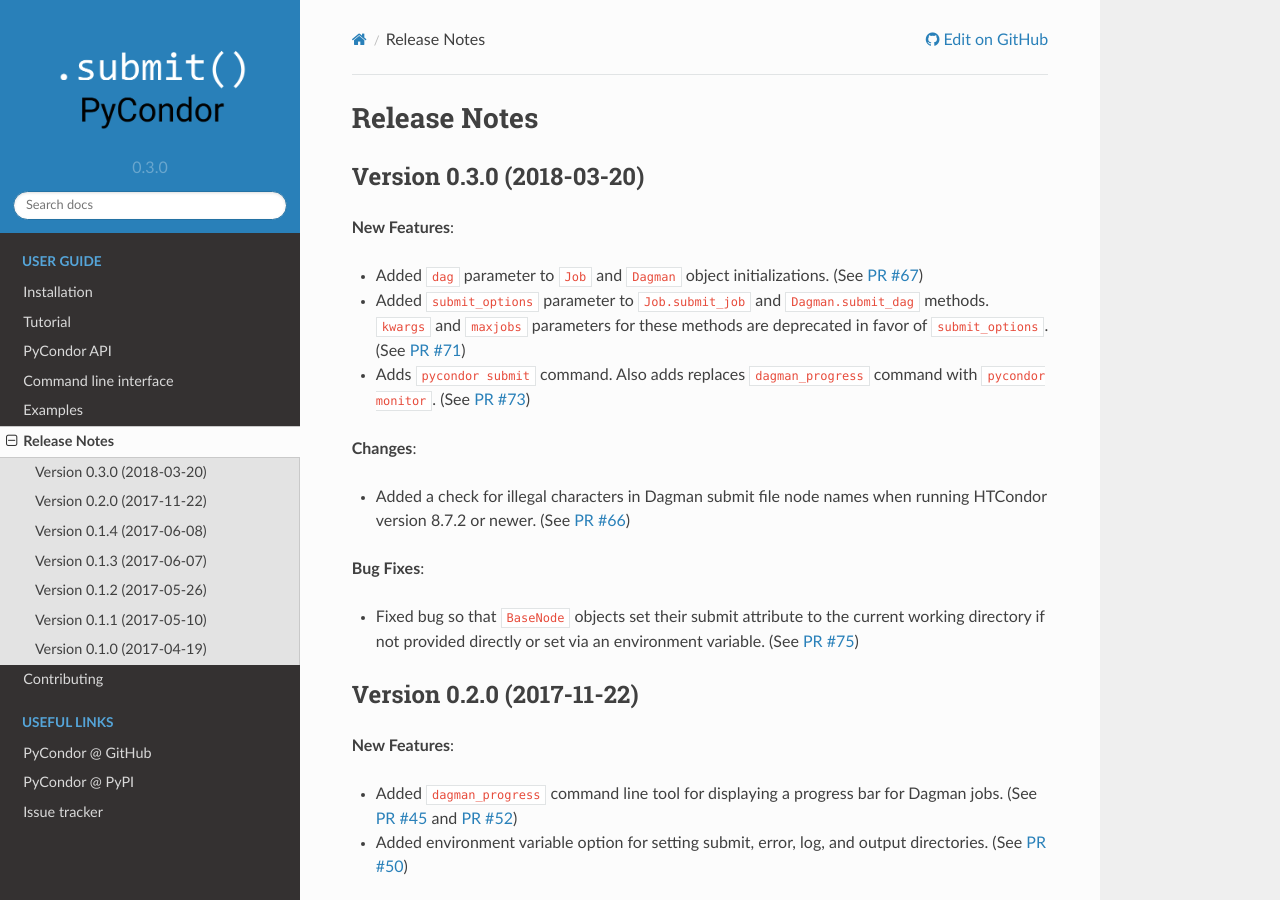
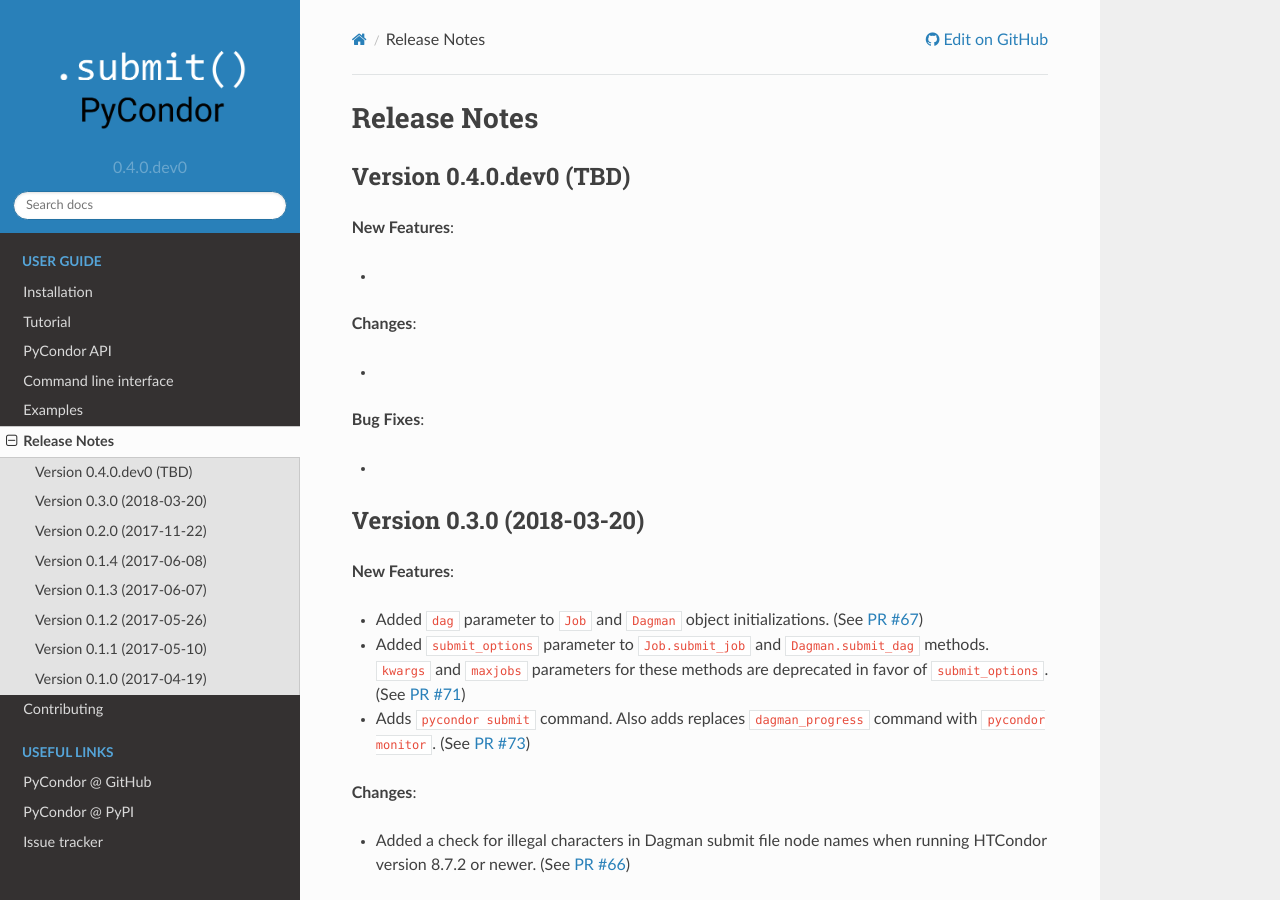
Before and after one commit to pycondor/pycondor, a Sphinx documentation site: the page built from docs/changelog.rst, in a window 1280 px wide and 900 px high. Built offline with Sphinx 7.4.7 and the Read the Docs theme 2.0.0, drawn with Linux system fonts in a browser that asks for light colours.

Commit message:
Setup for 0.4.0 release

```diff
--- a/docs/changelog.rst
+++ b/docs/changelog.rst
@@ -5,6 +5,23 @@
 *************
 Release Notes
 *************
+
+Version 0.4.0.dev0 (TBD)
+------------------------
+
+**New Features**:
+
+-
+
+**Changes**:
+
+-
+
+
+**Bug Fixes**:
+
+-
+
 
 Version 0.3.0 (2018-03-20)
 --------------------------
--- a/pycondor/__version__.py
+++ b/pycondor/__version__.py
@@ -1,2 +1,2 @@
 
-__version__ = '0.3.0'
+__version__ = '0.4.0.dev0'
--- a/setup.py
+++ b/setup.py
@@ -1,4 +1,5 @@
 #!/usr/bin/env python
+# -*- coding: utf-8 -*-
 
 import os
 import sys
```
